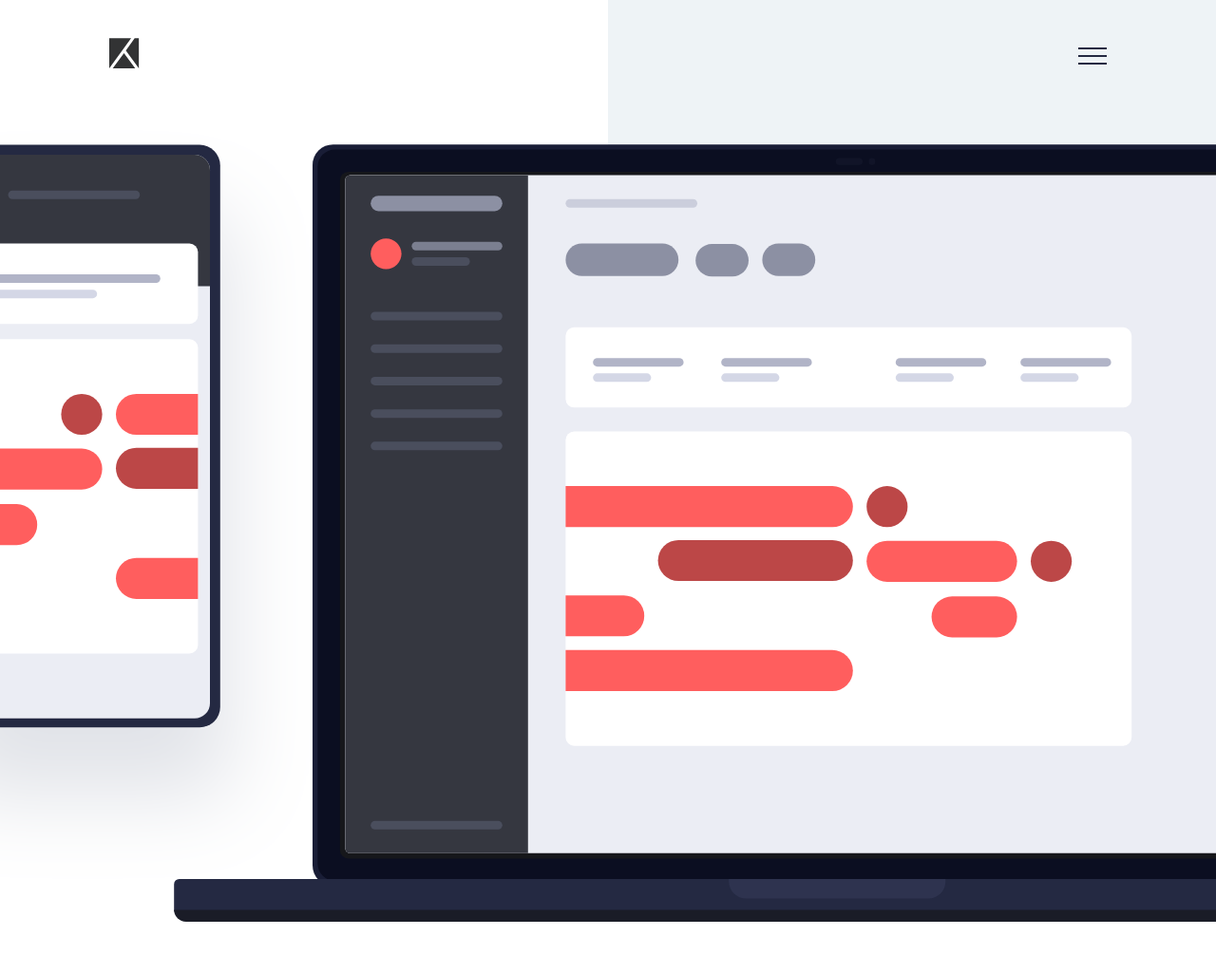
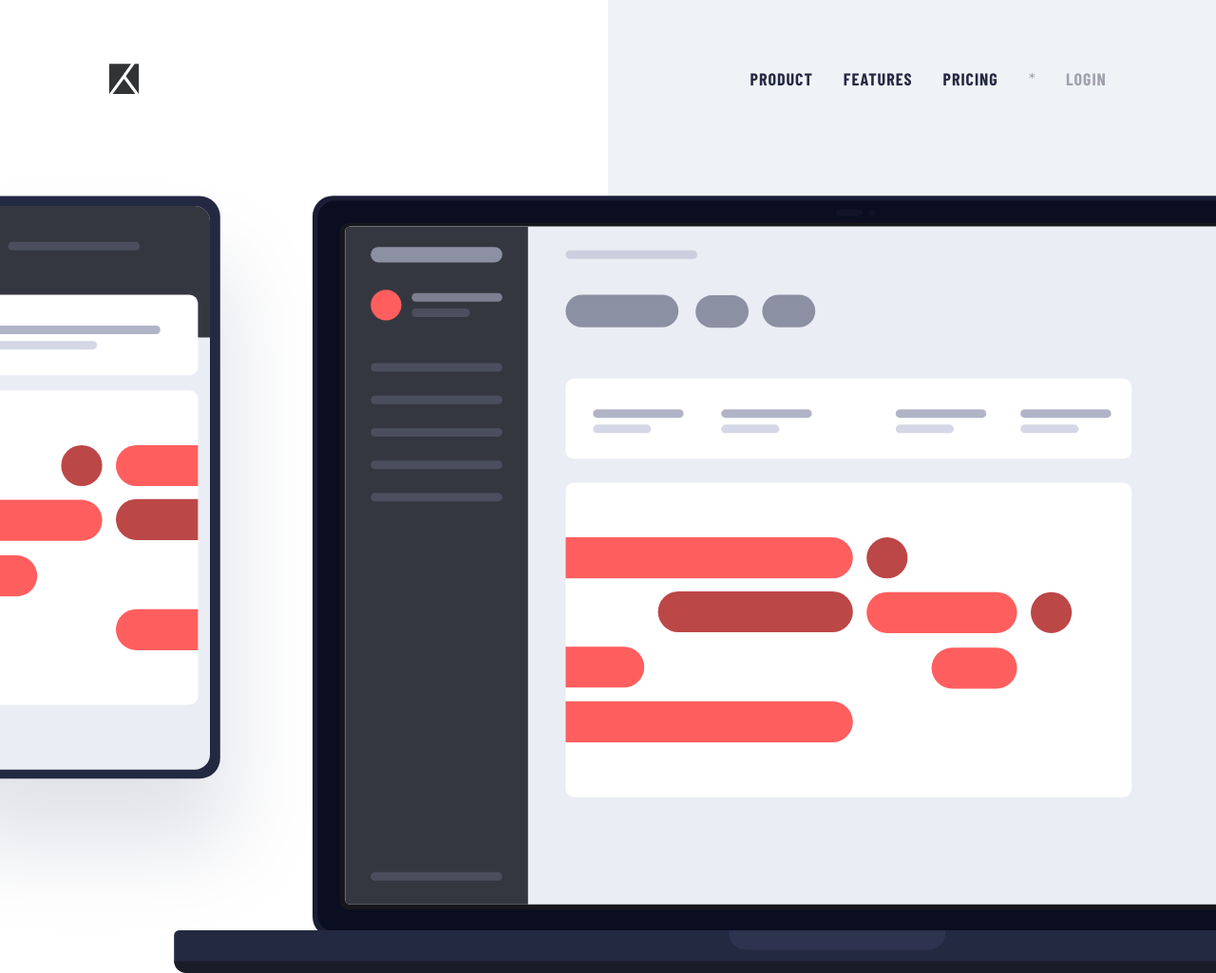
Before and after one commit to LesleyWesley/project-tracking-component, a plain HTML site: page index.html in a window 1280 px wide. Shown: the top 1025 px of the page at 95% size. Drawn offline with nearby package versions, Linux system fonts and the light colour scheme.

Commit message:
Added styling for desktop navigation

```diff
--- a/css/main.css
+++ b/css/main.css
@@ -201,10 +201,18 @@ header {
   padding-top: 2rem;
 }
 
+.separator {
+ visibility: hidden;
+}
+
 .menu-wrap .menu > div > div > ul > li > a:hover,
 .menu-wrap .menu > div > div > ul > li > a:active {
   cursor: pointer;
   text-decoration: underline;
+}
+
+ .separator {
+  display: none;
 }
 
 
@@ -300,3 +308,50 @@ a {
   cursor: pointer;
   opacity: .75;
 }
+
+/*Media Queries*/
+
+@media (min-width: 700px) {
+
+  .menu-wrap {
+    position: relative;
+    top: 0;
+  }
+
+  .menu-wrap .toggler,
+  .menu-wrap .hamburger {
+    display: none;
+  }
+
+  .menu-wrap .menu {
+    visibility: visible;
+    position: relative;
+    background: none;
+    box-shadow: none;
+    width: auto;
+    top: 0;
+  }
+
+  .menu-wrap .menu > div {
+    transform: scale(1);
+  }
+
+  .menu-wrap .menu > div > div {
+    opacity: 1;
+  }
+
+  .menu-wrap .menu > div > div > ul {
+    flex-direction: row;
+    gap: 2rem;
+  }
+
+  .menu-wrap .menu > div > div > ul > li > .login-link {
+    padding: 0;
+    border-top: none;
+  }
+
+  .separator {
+    visibility: visible;
+    color: var(--lightest-text-clr);
+  }
+}
--- a/index.html
+++ b/index.html
@@ -24,7 +24,9 @@
   <div class="background-decor"></div>
 
   <header>
+
       <img src="./images/logo.svg" alt="" />
+
 
       <div class="menu-wrap">
           <input type="checkbox" class="toggler">
@@ -39,6 +41,7 @@
                           <li><a href="#">Product</a></li>
                           <li><a href="#">Features</a></li>
                           <li><a href="#">Pricing</a></li>
+                          <li class="separator">*</li>
                           <li><a href="#" class="login-link">Login</a></li>
                       </ul>
                   </div>
```
